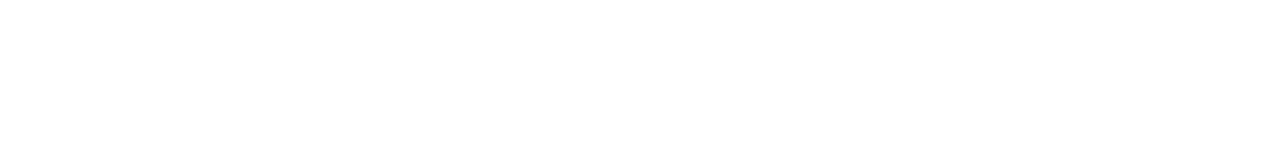
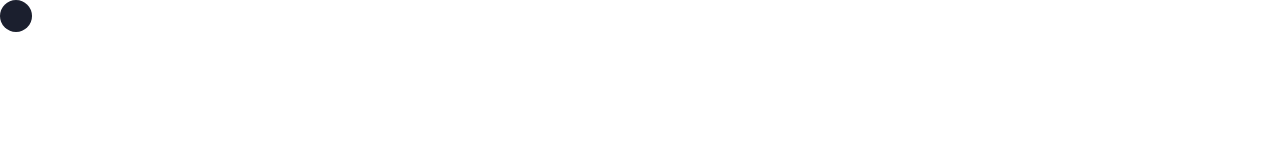
Before and after one commit to starleafer/My-portfolio, a React (Vite) app in the folder workspace/: page / in a window 1280 px wide. Shown: the top 160 px of the page. Built offline with nearby package versions, Linux system fonts and the light colour scheme; a web font is replaced by a local one.

Commit message:
Add custom cursor

```diff
--- a/workspace/src/App.jsx
+++ b/workspace/src/App.jsx
@@ -1,59 +1,71 @@
-import { Routes, Route, useLocation } from 'react-router-dom';
-import React, { useState, useEffect } from 'react'
-import styled from 'styled-components';
-import Mainpage from './components/pages/Mainpage'
-import ChatApp from './components/pages/ChatApp';
-import WebbShop from './components/pages/WebbShop';
-import MovieApp from './components/pages/MovieApp';
-import TicTacToe from './components/pages/TicTacToe';
-import Cleaning from './components/pages/Cleaning';
-import AboutMe from './components/pages/AboutMe';
-import Buttons from './components/Buttons';
-import { CardProvider } from './context/CardContext';
-import { TransitionProvider } from './context/TransitionContext';
-import '../src/index.css'
-import _ from 'lodash';
-import Splash from './components/Splash';
-
+import { Routes, Route, useLocation } from "react-router-dom";
+import React, { useState, useEffect, useRef } from "react";
+import styled from "styled-components";
+import Mainpage from "./components/pages/Mainpage";
+import ChatApp from "./components/pages/ChatApp";
+import WebbShop from "./components/pages/WebbShop";
+import MovieApp from "./components/pages/MovieApp";
+import TicTacToe from "./components/pages/TicTacToe";
+import Cleaning from "./components/pages/Cleaning";
+import AboutMe from "./components/pages/AboutMe";
+import Buttons from "./components/Buttons";
+import { CardProvider } from "./context/CardContext";
+import { TransitionProvider } from "./context/TransitionContext";
+import "../src/index.css";
+import _ from "lodash";
+import Splash from "./components/Splash";
+import CustomCursor from "./components/CustomCursor";
 
 function App({ router, props }) {
-  const [bgColor, setBgColor] = useState('')
-  const [showSplash, setShowSplash] = useState(true)
+  const [bgColor, setBgColor] = useState("");
+  const [secondary, setSecondary] = useState("");
+  const [showSplash, setShowSplash] = useState(true);
   const location = useLocation();
 
-  const home = "/"
-  const cleaning = "/cleaning"
-  const chatapp = "/chatapp"
-  const webbshop = "/webbshop"
-  const movieapp = "/movieapp"
-  const tictactoe = "/tictactoe"
-  const about = "/about"
+  const home = "/";
+  const cleaning = "/cleaning";
+  const chatapp = "/chatapp";
+  const webbshop = "/webbshop";
+  const movieapp = "/movieapp";
+  const tictactoe = "/tictactoe";
+  const about = "/about";
 
   useEffect(() => {
-    let pathColor = '';
+    let pathColor = "";
+    let secondaryColor = "";
 
     switch (location.pathname) {
-      case '/cleaning':
-        pathColor = 'var(--yellowish)';
+
+      case "/":
+        secondaryColor = "var(--dark)";
         break;
-      case '/tictactoe':
-        pathColor = 'var(--redish)';
+      case "/cleaning":
+        pathColor = "var(--yellowish)";
+        secondaryColor = "var(--dark)";
         break;
-      case '/webbshop':
-        pathColor = 'var(--greenish)';
+      case "/tictactoe":
+        pathColor = "var(--redish)";
+        secondaryColor = "var(--blueish)";
         break;
-      case '/chatapp':
-        pathColor = 'var(--light-purple)';
+      case "/webbshop":
+        pathColor = "var(--greenish)";
+        secondaryColor = "bisque";
         break;
-      case '/movieapp':
-        pathColor = 'var(--darker)';
+      case "/chatapp":
+        pathColor = "var(--light-purple)";
+        secondaryColor = "var(--neon-green)";
+        break;
+      case "/movieapp":
+        pathColor = "var(--darker)";
+        secondaryColor = "var(--reddish)";
         break;
 
       default:
-        pathColor = '';
+        pathColor = "";
     }
 
     setBgColor(pathColor);
+    setSecondary(secondaryColor);
   }, [location.pathname]);
 
   useEffect(() => {
@@ -63,67 +75,89 @@
 
   return (
     <>
-      {showSplash ?
+      {showSplash ? (
         <Splash />
-      :
+      ) : (
         <CardProvider>
           <AppContainer color={bgColor}>
             <TransitionProvider>
               <Content>
+                <CustomCursor color={secondary}/>
                 <Routes>
-                <Route path={home} element={
+                  <Route
+                    path={home}
+                    element={
                       <RouteContainer>
                         <Buttons path={home} />
                         <Mainpage />
                       </RouteContainer>
-                } />
-                <Route path={cleaning} element={
-                  <RouteContainer className='scrollCleaning'>
+                    }
+                  />
+                  <Route
+                    path={cleaning}
+                    element={
+                      <RouteContainer className="scrollCleaning">
                         <Buttons path={cleaning} />
                         <Cleaning />
                       </RouteContainer>
-                } />
+                    }
+                  />
 
-                <Route path={chatapp} element={
-                  <RouteContainer className='scrollChatApp'>
+                  <Route
+                    path={chatapp}
+                    element={
+                      <RouteContainer className="scrollChatApp">
                         <Buttons path={chatapp} />
                         <ChatApp />
                       </RouteContainer>
-                } />
+                    }
+                  />
 
-                <Route path={webbshop} element={
-                  <RouteContainer className='scrollWebbShop'>
+                  <Route
+                    path={webbshop}
+                    element={
+                      <RouteContainer className="scrollWebbShop">
                         <Buttons path={webbshop} />
                         <WebbShop />
                       </RouteContainer>
-                } />
+                    }
+                  />
 
-                <Route path={movieapp} element={
-                  <RouteContainer className='scrollMovies'>
+                  <Route
+                    path={movieapp}
+                    element={
+                      <RouteContainer className="scrollMovies">
                         <Buttons path={movieapp} />
                         <MovieApp />
                       </RouteContainer>
-                } />
+                    }
+                  />
 
-                <Route path={tictactoe} element={
+                  <Route
+                    path={tictactoe}
+                    element={
                       <RouteContainer>
                         <Buttons path={tictactoe} />
                         <TicTacToe />
                       </RouteContainer>
-                } />
+                    }
+                  />
 
-                <Route path={about} element={
-                  <RouteContainer className='scrollTictac'>
+                  <Route
+                    path={about}
+                    element={
+                      <RouteContainer className="scrollTictac">
                         <Buttons path={about} />
                         <AboutMe />
                       </RouteContainer>
-                } />
+                    }
+                  />
                 </Routes>
               </Content>
             </TransitionProvider>
           </AppContainer>
         </CardProvider>
-    }
+      )}
     </>
   );
 }
@@ -133,8 +167,7 @@
   height: 100vh;
   position: relative;
   overflow: hidden;
-  background-color: ${props => props.color};
-
+  background-color: ${(props) => props.color};
 `;
 
 const Content = styled.div`
@@ -147,13 +180,13 @@
   flex-direction: row;
   height: 100%;
 
-
   @media (max-width: 768px) {
     flex-direction: column;
     font-size: 0.7em;
     align-items: flex-start;
   }
-`
+`;
 
 
-export default App
+
+export default App;
--- a/workspace/src/components/Buttons.jsx
+++ b/workspace/src/components/Buttons.jsx
@@ -259,7 +259,6 @@
 
   &:hover {
     color: ${props => (props.path === '' || props.path === 'about') ? '#fff' : props.backgroundColor};
-    cursor: pointer;
     background-position: 0% center;
   }
 
--- /dev/null
+++ b/workspace/src/components/CustomCursor.jsx
@@ -0,0 +1,52 @@
+import React, { useState, useEffect, useRef } from "react";
+import styled from "styled-components";
+
+function CustomCursor({color}) {
+  const [mousePosition, setMousePosition] = useState({
+    x: 0,
+    y: 0,
+  });
+
+  const variants = {
+    default: {
+      x: mousePosition.x - 16,
+      y: mousePosition.y - 16,
+    },
+  };
+
+  const cursorRef = useRef(); // Create a ref for the cursor
+
+  useEffect(() => {
+    const mouseMove = (e) => {
+      if (cursorRef.current) {
+        cursorRef.current.style.left = `${e.clientX - 16}px`; // Add 10 pixels to the x-coordinate
+        cursorRef.current.style.top = `${e.clientY - 16}px`; // Add 10 pixels to the y-coordinate
+      }
+    };
+    window.addEventListener("mousemove", mouseMove);
+
+    return () => {
+      window.removeEventListener("mousemove", mouseMove);
+    };
+  }, []);
+
+  return (
+    <>
+    <Cursor ref={cursorRef} variants={variants} color={color} />
+    </>
+  )
+}
+
+const Cursor = styled.div`
+  position: absolute;
+  width: 32px;
+  height: 32px;
+  border-radius: 50%;
+  background-color: ${(props) => props.color};
+  position: fixed;
+  z-index: 10;
+  pointer-events: none;
+
+`;
+
+export default CustomCursor
--- a/workspace/src/components/PageNavigationButton.jsx
+++ b/workspace/src/components/PageNavigationButton.jsx
@@ -117,7 +117,6 @@
   &:hover {
     background-position: 0% center;
     color: ${props => props.backgroundColor || 'default-hover-color'} !important;
-    cursor: pointer;
   }
 
   @media (max-width: 768px) {
--- a/workspace/src/index.css
+++ b/workspace/src/index.css
@@ -20,7 +20,7 @@
 }
 
 * {
-  /* cursor: none; */
+  cursor: none;
   font-family: 'Poiret One', sans-serif;
 }
 
```
Lines whose indentation alone changed are shown as unchanged.
